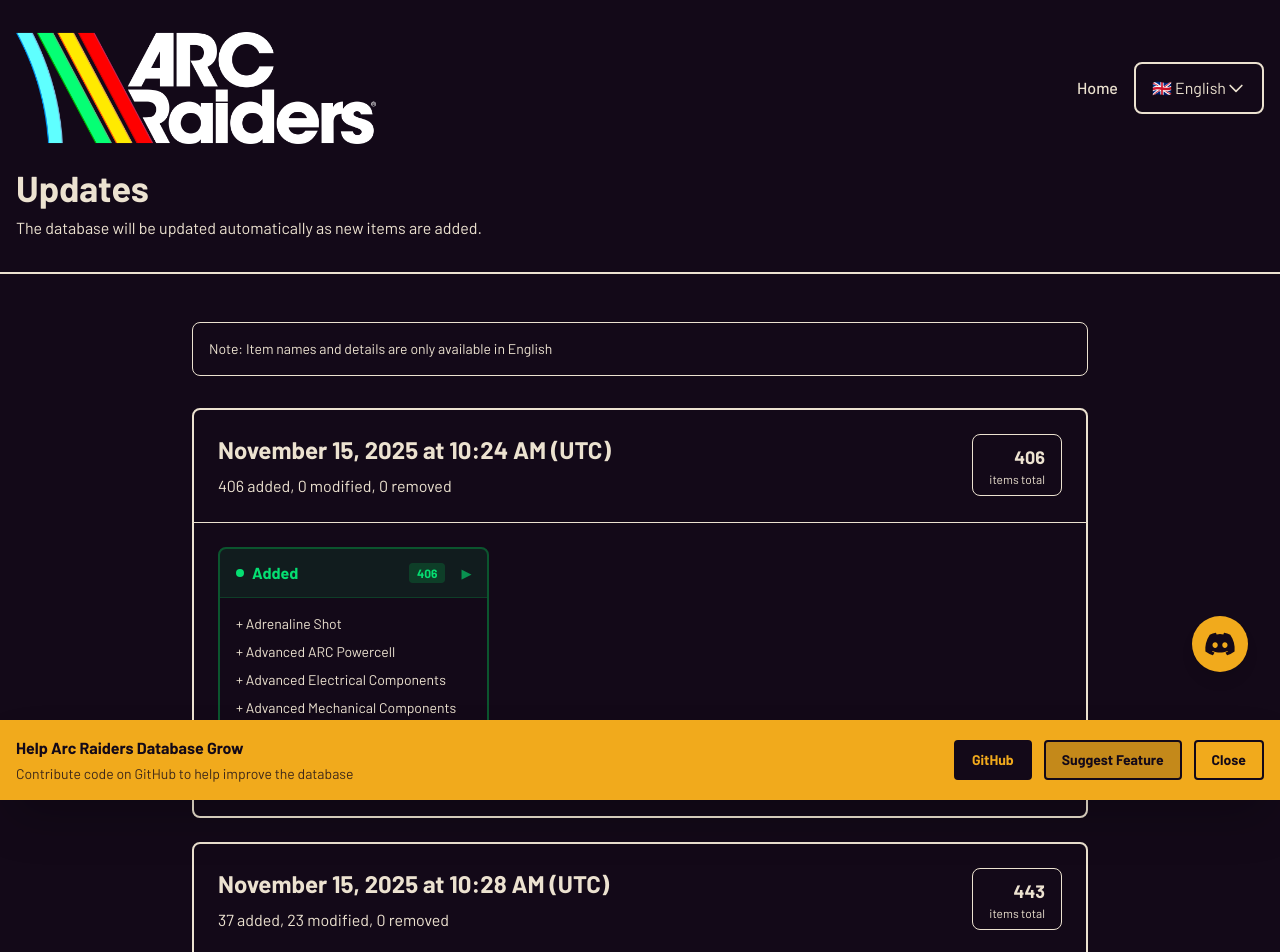
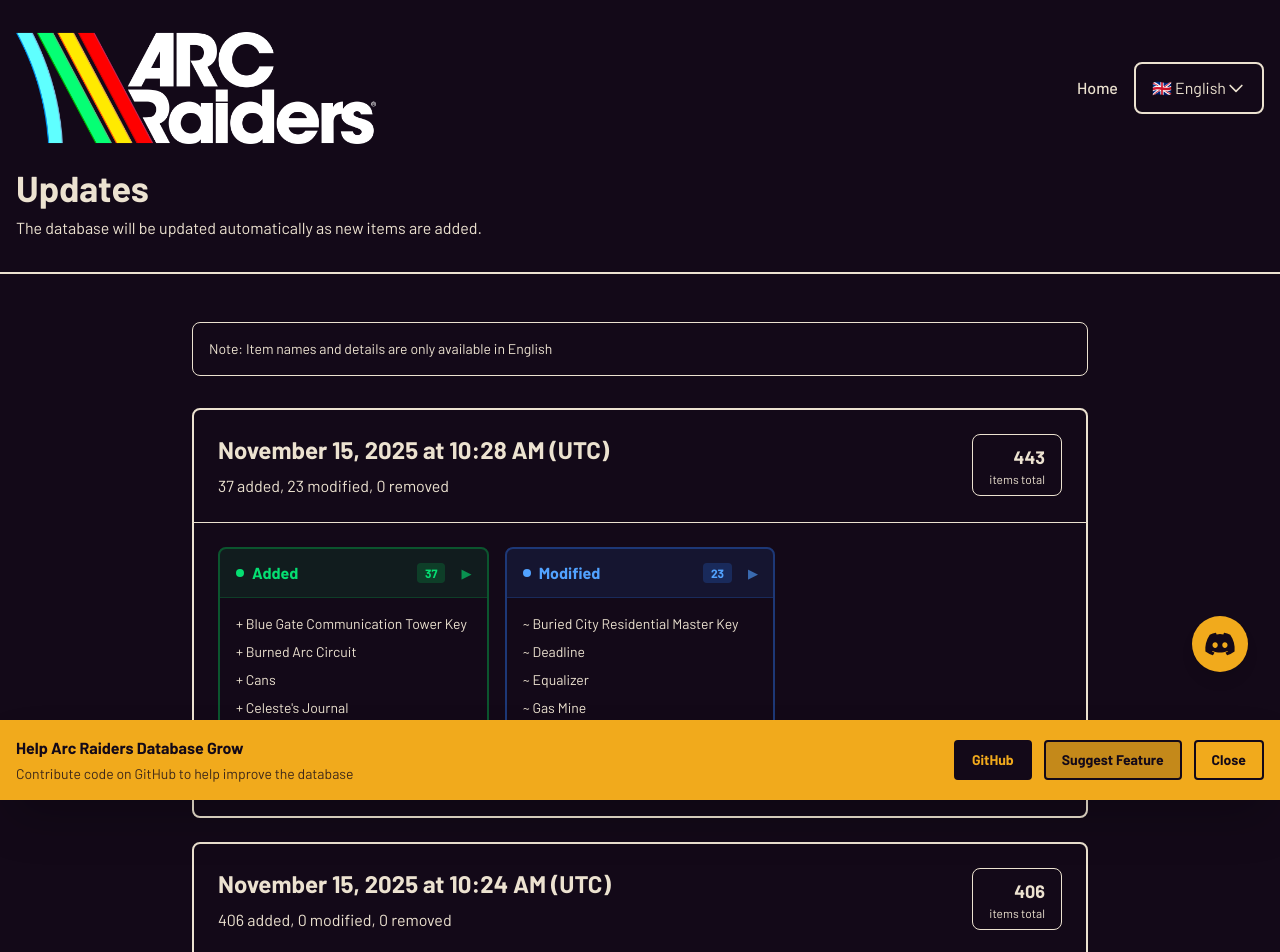
Before and after one commit to Teyk0o/ARDB, a Next.js app: page /changelog in a window 1280 px wide. Shown: the top 952 px of the page. Built offline with nearby package versions, Linux system fonts and the light colour scheme.

Commit message:
fix: draw last update on top of the list in changelog page

```diff
--- a/app/changelog/page.tsx
+++ b/app/changelog/page.tsx
@@ -169,7 +169,7 @@
               <p className="text-arc-white/70 text-sm">{t.changelogOnlyInEnglish}</p>
             </div>
             <div className="space-y-6">
-              {entries.map((entry) => (
+              {[...entries].reverse().map((entry) => (
                 <div
                   key={entry.timestamp}
                   className="bg-arc-blue-light border-2 border-arc-blue-lighter rounded-lg overflow-hidden hover:border-arc-yellow/50 transition-all duration-300 hover:shadow-lg hover:shadow-arc-yellow/10"
```
